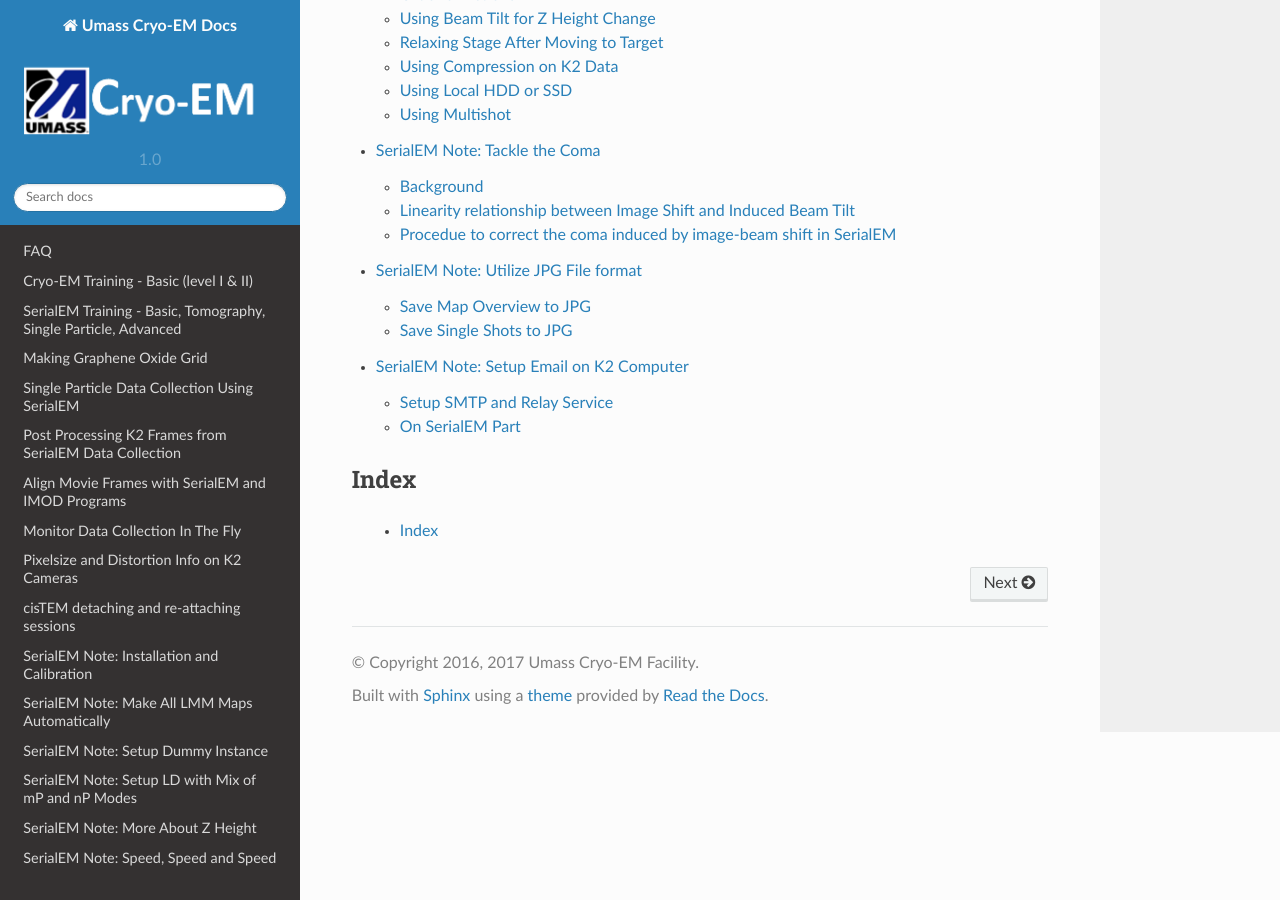
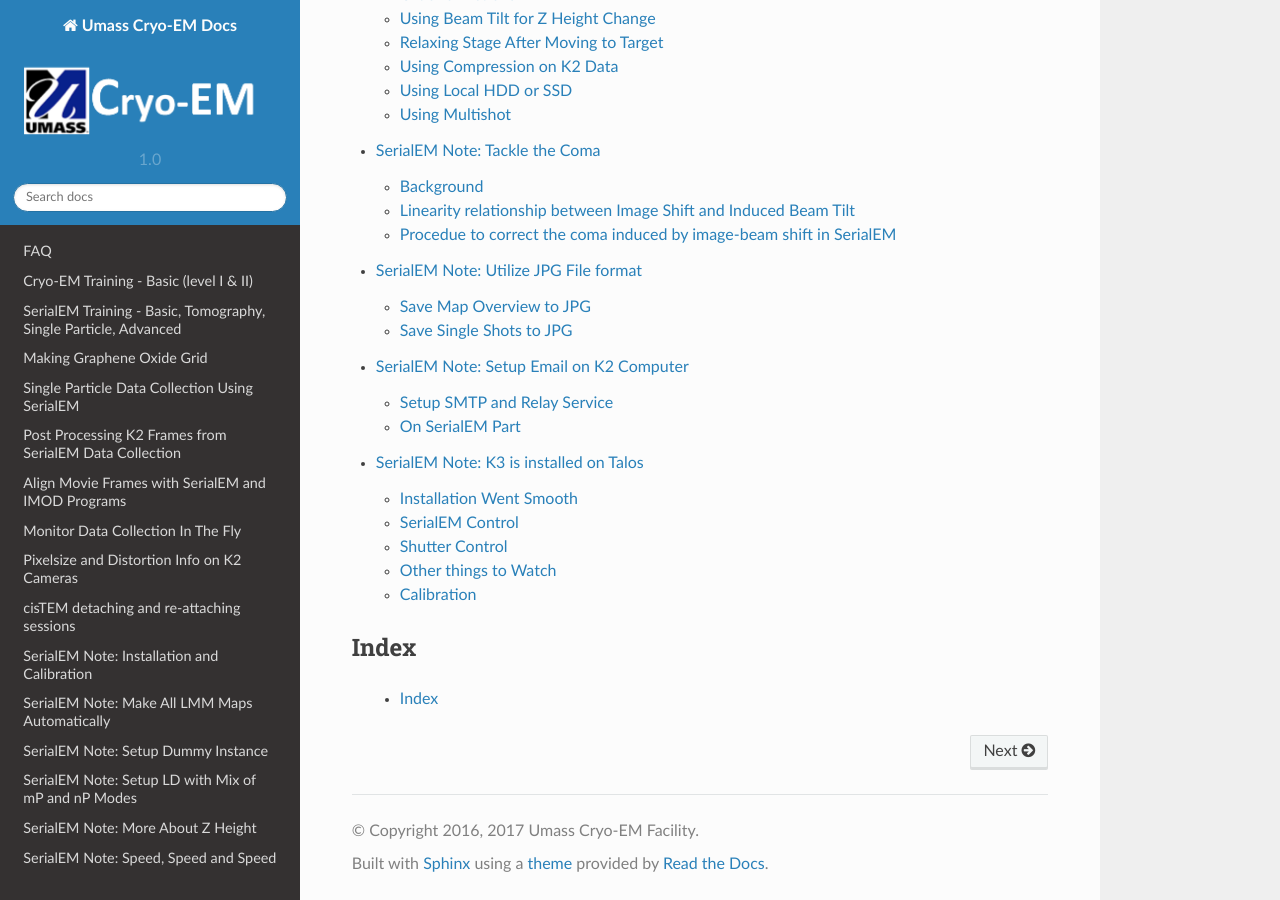
Before and after one commit to xuchen66/sphinx-emdocs, a Sphinx documentation site: the page built from source/index.rst, in a window 1280 px wide and 900 px high, scrolled down 2136 px. Built offline with Sphinx 7.4.7 and the Read the Docs theme 2.0.0, drawn with Linux system fonts in a browser that asks for light colours; pages that are not in the unit, such as notebooks, are missing from menus.

Commit message:
Update index.rst

```diff
--- a/source/index.rst
+++ b/source/index.rst
@@ -49,6 +49,7 @@
    serialEM-note-tackle-coma
    serialEM-note-utilize-jpg-file-format
    serialEM-note-setup-email
+   serialEM-note-K3-is-installed-on-Talos
 
 Index
 *****
```
